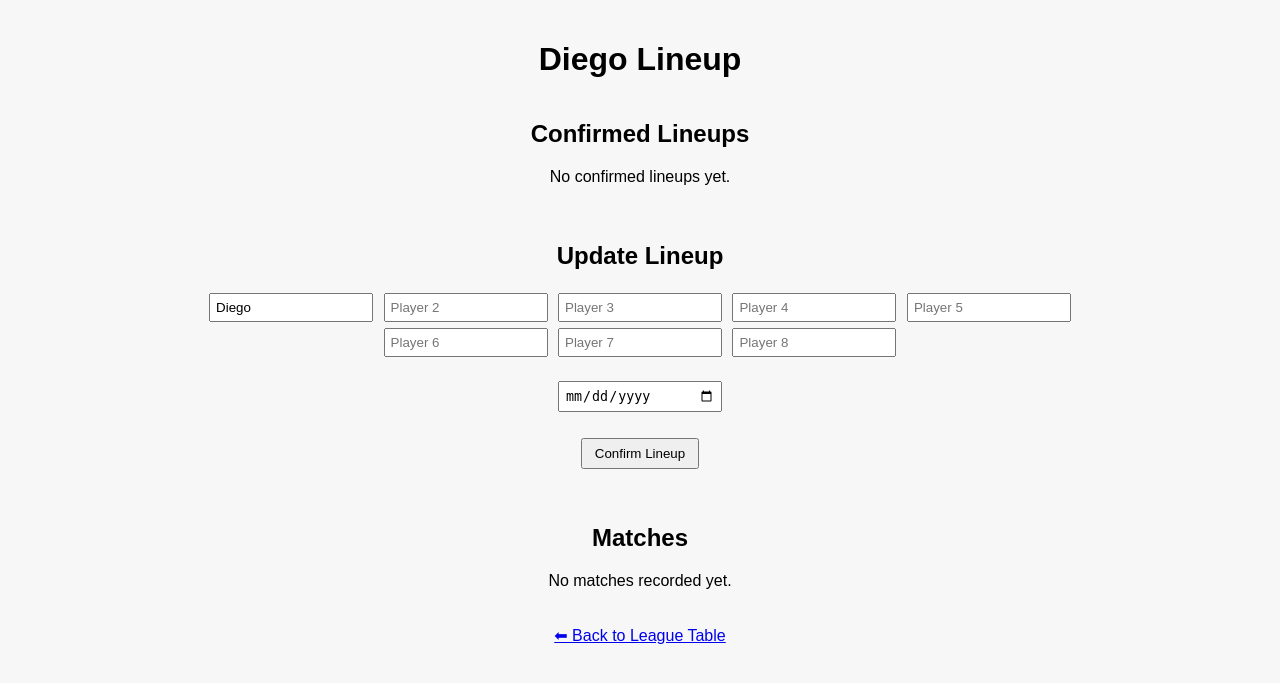
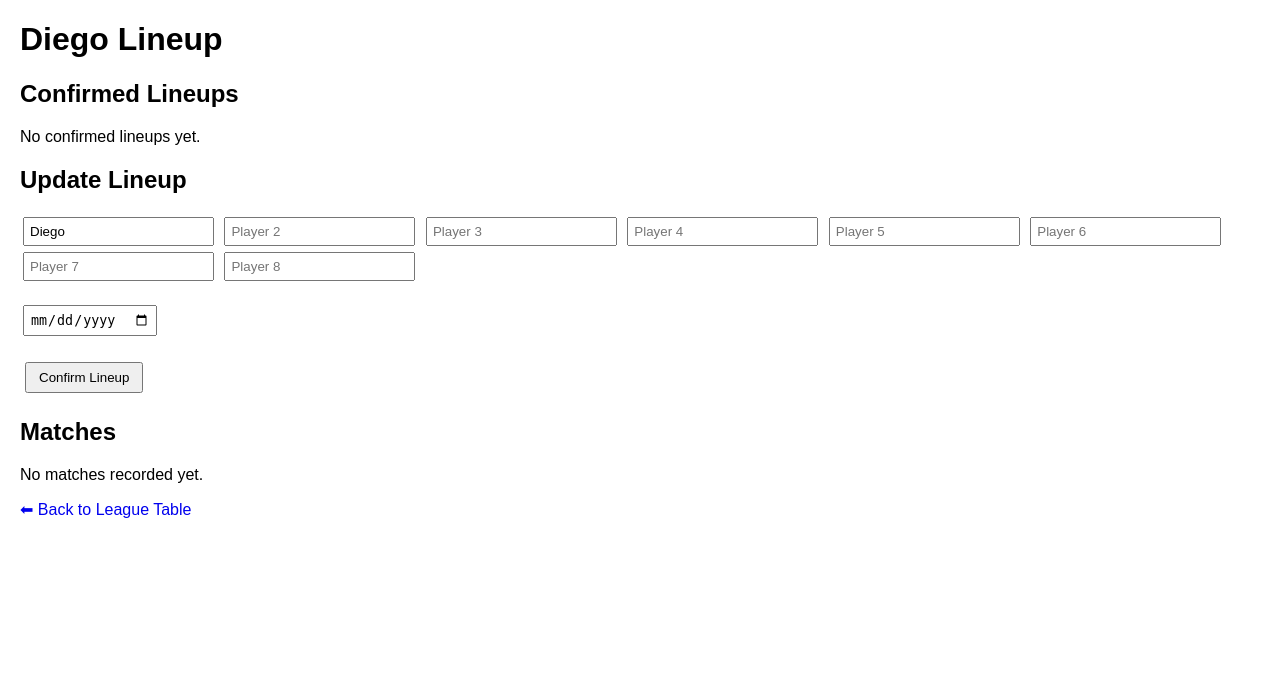
Before and after one commit to zchowscode/League-table-MCchodesfc, a Flask app: page /team/Diego in a window 1280 px wide. Shown: the top 683 px of the page. Run offline with Flask 3, Linux system fonts and the light colour scheme.

Commit message:
Update team.html

```diff
--- a/templates/team.html
+++ b/templates/team.html
@@ -6,67 +6,59 @@
     <style>
         body {
             font-family: Arial, sans-serif;
-            display: flex;
-            flex-direction: column;
-            align-items: center;
-            margin: 0;
-            padding: 20px;
-            background-color: #f7f7f7;
-        }
-        h1, h2 {
-            text-align: center;
+            margin: 20px;
         }
         table {
             border-collapse: collapse;
             margin: 10px 0;
-            width: 80%;
+            width: 100%;
         }
         th, td {
-            border: 1px solid #ccc;
+            border: 1px solid #000;
             padding: 8px;
-            text-align: center;
+            text-align: left;
+        }
+        th {
+            background-color: #f2f2f2;
         }
         form {
             margin: 10px 0;
-            text-align: center;
         }
         input[type="text"], input[type="date"] {
             padding: 5px;
             margin: 3px;
-            width: 150px;
         }
         button {
             padding: 6px 12px;
             margin: 5px;
             cursor: pointer;
         }
-        .lineup-container, .matches-container, .confirmed-lineups-container {
-            margin-bottom: 20px;
-            width: 80%;
-            text-align: center;
+        button.delete-btn {
+            background-color: red;
+            color: white;
+        }
+        a {
+            text-decoration: none;
         }
     </style>
 </head>
 <body>
     <h1>{{ team.name }} Lineup</h1>
 
-    <div class="confirmed-lineups-container">
     <h2>Confirmed Lineups</h2>
     {% if team.confirmed_lineups %}
         {% for cl in team.confirmed_lineups %}
             <p>Date: {{ cl.date }}<br>
                Lineup: {{ cl.lineup | join(', ') }}</p>
             <form action="{{ url_for('delete_lineup', team_name=team.name, lineup_date=cl.date) }}" method="POST">
-                    <button type="submit">Delete</button>
+                <button type="submit" class="delete-btn">Delete</button>
             </form>
             <hr>
         {% endfor %}
     {% else %}
         <p>No confirmed lineups yet.</p>
     {% endif %}
-    </div>
 
-    <div class="lineup-container">
     <h2>Update Lineup</h2>
     <form method="POST">
         {% for i in range(8) %}
@@ -77,9 +69,7 @@
         <br><br>
         <button type="submit" name="confirm">Confirm Lineup</button>
     </form>
-    </div>
 
-    <div class="matches-container">
     <h2>Matches</h2>
     {% if team.matches %}
         <table>
@@ -103,7 +93,6 @@
     {% else %}
         <p>No matches recorded yet.</p>
     {% endif %}
-    </div>
 
     <a href="{{ url_for('league_table') }}">⬅ Back to League Table</a>
 </body>
```
Lines whose indentation alone changed are shown as unchanged.
